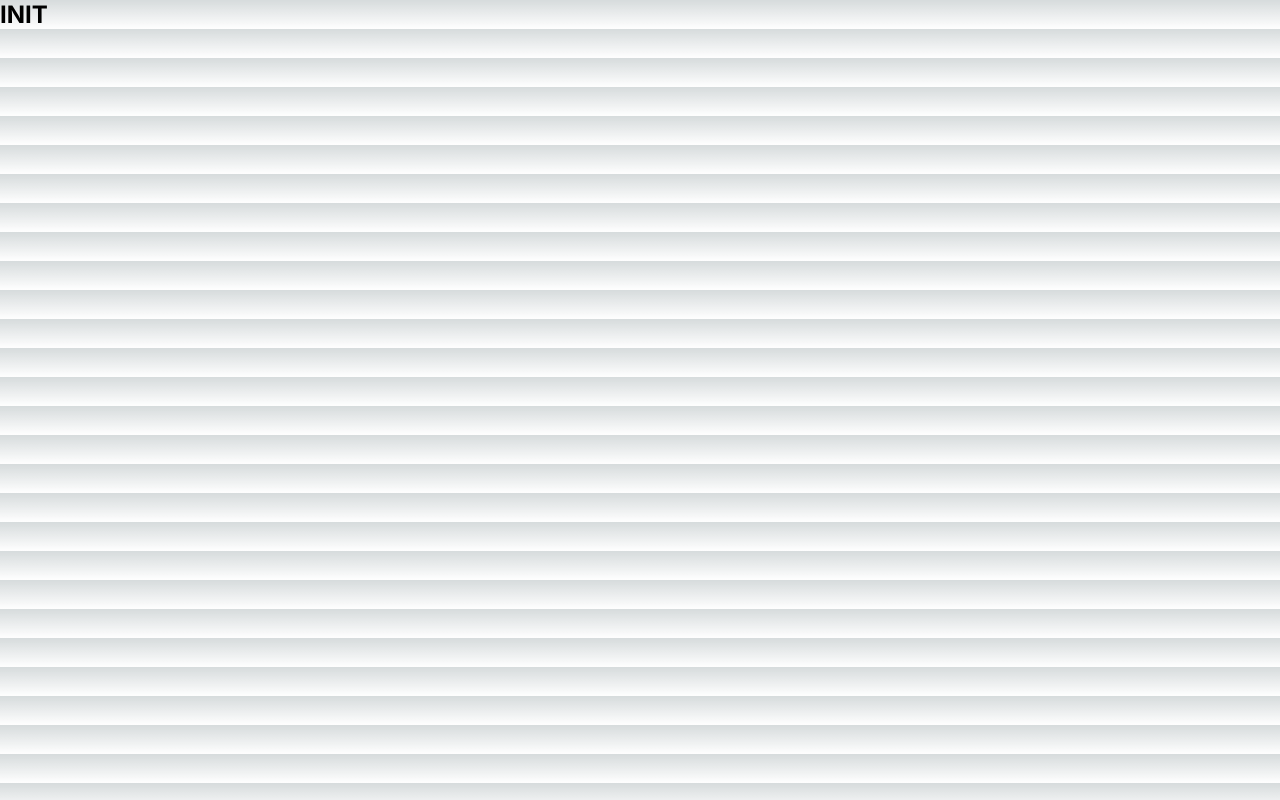
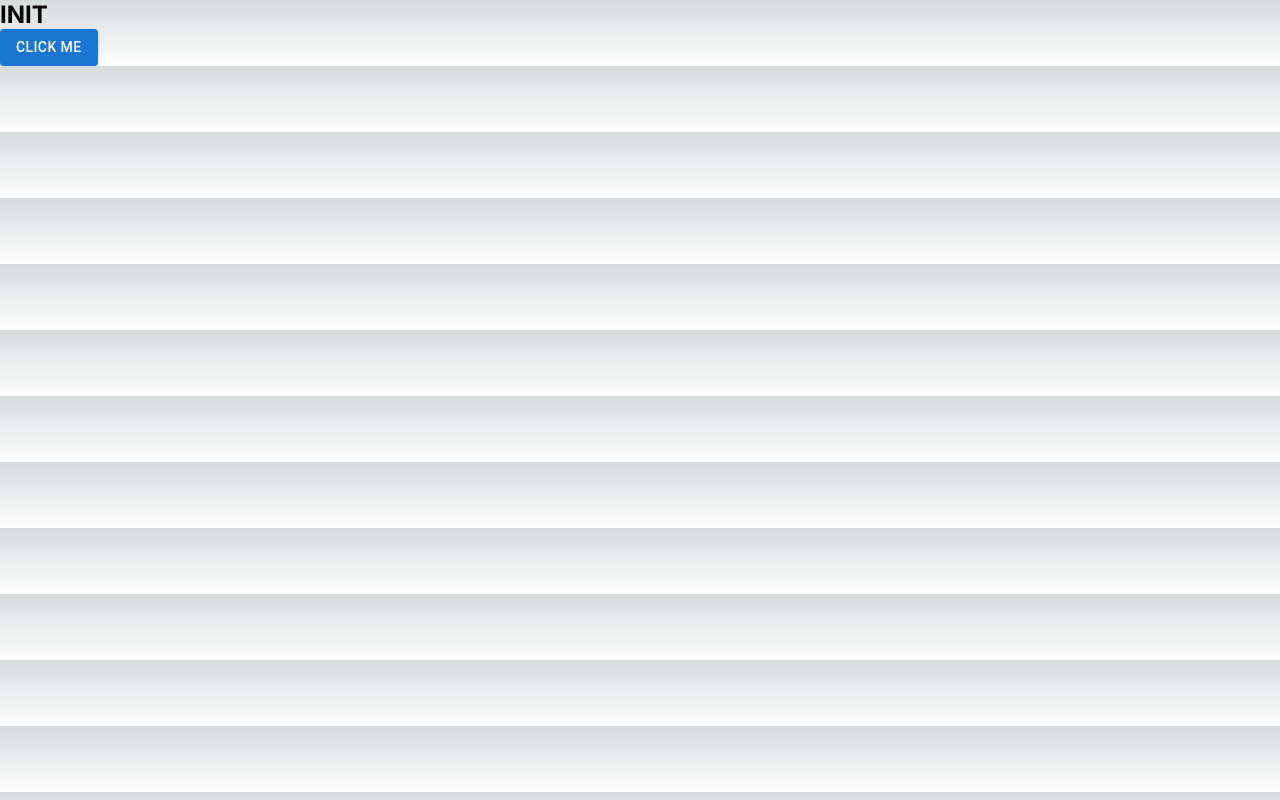
Before and after one commit to JohnFuhrm12/lucra, a Next.js app: page / in a window 1280 px wide. Built offline with nearby package versions, Linux system fonts and the light colour scheme.

Commit message:
Installed Material UI and Langchain

```diff
--- a/src/app/page.tsx
+++ b/src/app/page.tsx
@@ -1,10 +1,14 @@
 import Image from "next/image";
 import styles from "./page.module.css";
+import Button from '@mui/material/Button';
+
+import { ChatOpenAI } from "langchain/chat_models/openai";
 
 export default function Home() {
   return (
     <main className={styles.main}>
       <h2>INIT</h2>
+      <Button variant="contained">Click Me</Button>
     </main>
   );
 }
```
Also changed, not shown: package.json (+9 -4 lines), 1 other file (tests, documents, lock files or other folders).
